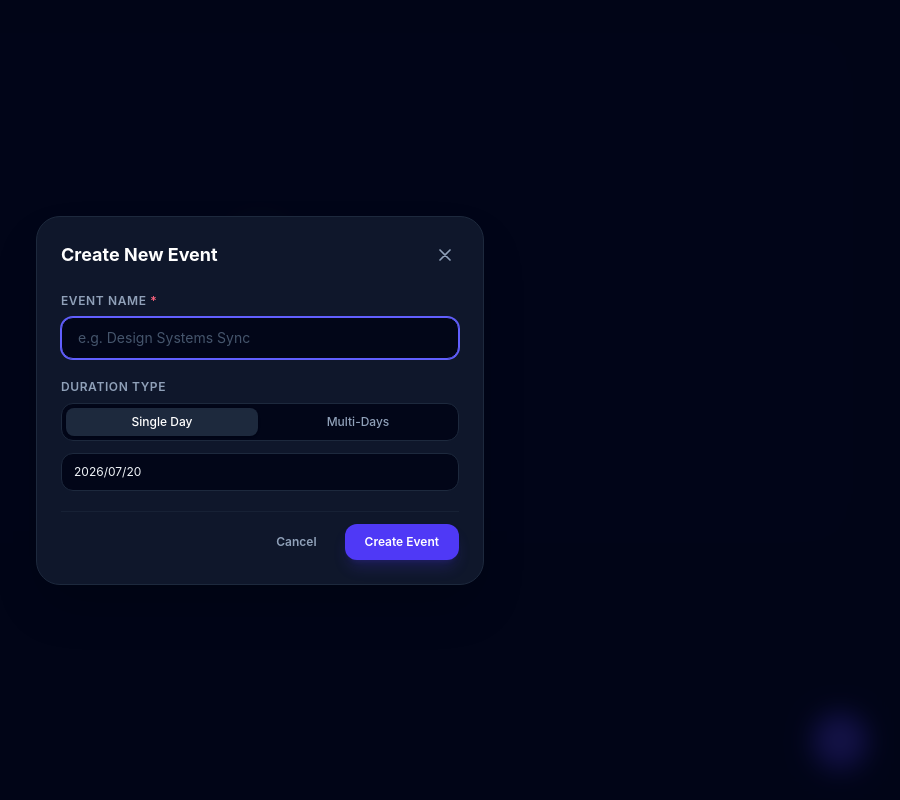
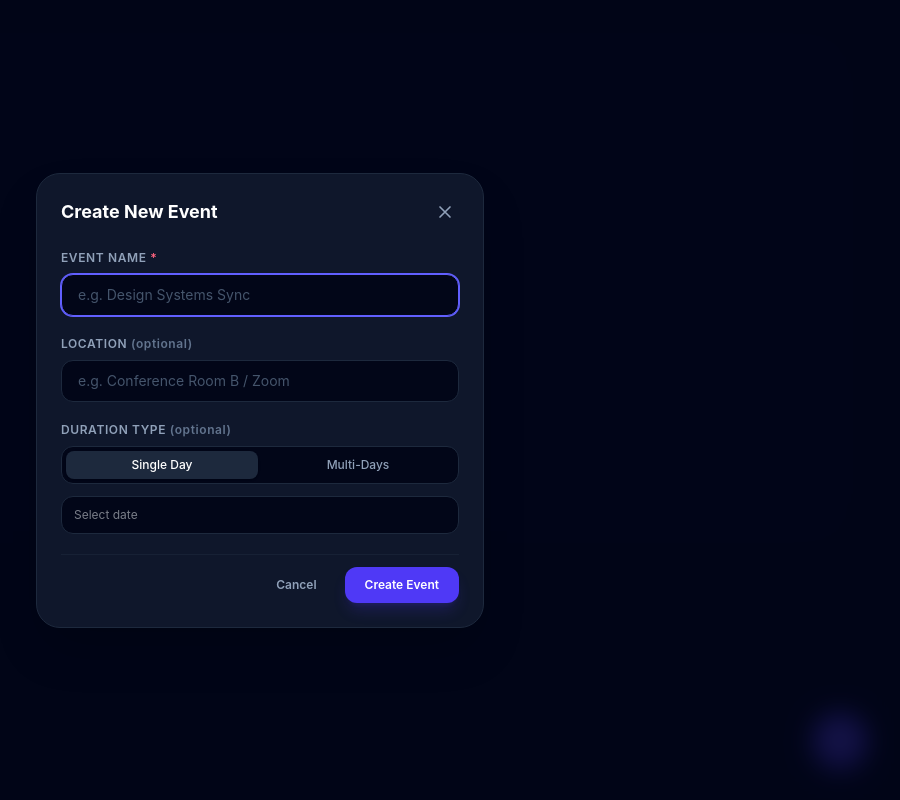
Before and after one commit to Minazuki-Labs/planno, a React (Vite) app: page / in a window 1280 px wide. Both pictures are taken after a click on the button "Create Event". Shown: the whole page, without its empty margins (380-1280 px from the left). Built offline with nearby package versions, Linux system fonts and the light colour scheme.

Commit message:
Add location field to event

```diff
--- a/src/components/events/CreateEventModal.tsx
+++ b/src/components/events/CreateEventModal.tsx
@@ -21,19 +21,20 @@ const formatDateToYMD = (date: Date | null): string => {
 
 export const CreateEventModal = ({ isOpen, onClose, onCreate }: CreateEventModalProps) => {
   const [eventName, setEventName] = useState("");
+  const [location, setLocation] = useState("");
   const [isRange, setIsRange] = useState(false);
-  const [startDate, setStartDate] = useState<Date | null>(new Date());
-  const [endDate, setEndDate] = useState<Date | null>(new Date());
+  const [startDate, setStartDate] = useState<Date | null>(null);
+  const [endDate, setEndDate] = useState<Date | null>(null);
   const [error, setError] = useState("");
 
   const nameInputRef = useRef<HTMLInputElement>(null);
 
   const resetForm = () => {
-    const today = new Date();
     setEventName("");
+    setLocation("");
     setIsRange(false);
-    setStartDate(today);
-    setEndDate(today);
+    setStartDate(null);
+    setEndDate(null);
     setError("");
   };
 
@@ -70,17 +71,16 @@ export const CreateEventModal = ({ isOpen, onClose, onCreate }: CreateEventModal
       return;
     }
 
-    if (!startDate) {
-      setError("Please select a start date.");
-      return;
-    }
+    let formattedEventDate = "To Be Confirm";
 
-    const startFormatted = formatDateToYMD(startDate);
-    let formattedEventDate = formatToYMD(startFormatted);
+    if (startDate) {
+      const startFormatted = formatDateToYMD(startDate);
+      formattedEventDate = formatToYMD(startFormatted);
 
-    if (isRange && endDate) {
-      const endFormatted = formatDateToYMD(endDate);
-      formattedEventDate = `${formatToYMD(startFormatted)} - ${formatToYMD(endFormatted)}`;
+      if (isRange && endDate) {
+        const endFormatted = formatDateToYMD(endDate);
+        formattedEventDate = `${formatToYMD(startFormatted)} - ${formatToYMD(endFormatted)}`;
+      }
     }
 
     const newEvent: EventItem = {
@@ -88,6 +88,7 @@ export const CreateEventModal = ({ isOpen, onClose, onCreate }: CreateEventModal
       name: eventName.trim(),
       eventDate: formattedEventDate,
       lastEdited: formatToYMDHM(new Date()),
+      ...(location.trim() && { location: location.trim() }),
     };
 
     onCreate(newEvent);
@@ -146,9 +147,23 @@ export const CreateEventModal = ({ isOpen, onClose, onCreate }: CreateEventModal
           </div>
 
           <div>
+            <label htmlFor="event-location" className="block text-xs font-semibold uppercase tracking-wider text-slate-400 mb-2">
+              Location <span className="text-slate-500 lowercase">(optional)</span>
+            </label>
+            <input
+              id="event-location"
+              type="text"
+              placeholder="e.g. Conference Room B / Zoom"
+              value={location}
+              onChange={(e) => setLocation(e.target.value)}
+              className="w-full bg-slate-950 border border-slate-800 focus:border-indigo-500 focus:ring-1 focus:ring-indigo-500 rounded-xl px-4 py-2.5 text-sm text-slate-100 placeholder:text-slate-600 outline-none transition-all"
+            />
+          </div>
+
+          <div>
             <div className="flex items-center justify-between mb-2">
               <label className="block text-xs font-semibold uppercase tracking-wider text-slate-400">
-                Duration Type
+                Duration Type <span className="text-slate-500 lowercase">(optional)</span>
               </label>
             </div>
 
@@ -188,6 +203,8 @@ export const CreateEventModal = ({ isOpen, onClose, onCreate }: CreateEventModal
                     selected={startDate}
                     onChange={handleStartDateChange}
                     minDate={new Date()}
+                    isClearable
+                    placeholderText="Select date"
                     dateFormat="yyyy/MM/dd"
                     className={inputStyles}
                     wrapperClassName="w-full"
@@ -202,6 +219,8 @@ export const CreateEventModal = ({ isOpen, onClose, onCreate }: CreateEventModal
                     selected={endDate}
                     onChange={setEndDate}
                     minDate={startDate || new Date()}
+                    isClearable
+                    placeholderText="Select date"
                     dateFormat="yyyy/MM/dd"
                     className={inputStyles}
                     wrapperClassName="w-full"
@@ -216,6 +235,8 @@ export const CreateEventModal = ({ isOpen, onClose, onCreate }: CreateEventModal
                   selected={startDate}
                   onChange={handleStartDateChange}
                   minDate={startDate || new Date()}
+                  isClearable
+                  placeholderText="Select date"
                   dateFormat="yyyy/MM/dd"
                   className={inputStyles}
                   wrapperClassName="w-full"
--- a/src/components/events/EventCard.tsx
+++ b/src/components/events/EventCard.tsx
@@ -18,6 +18,18 @@ export const EventCard = ({ event, onSelect }: EventCardProps) => {
       </div>
 
       <div className="mt-8 pt-4 border-t border-slate-800/60 text-xs text-slate-400 space-y-2">
+        {event.location && (
+          <div className="flex items-center justify-between">
+            <span className="flex items-center gap-1.5 text-slate-400">
+              <svg className="w-3.5 h-3.5 text-slate-500" fill="none" viewBox="0 0 24 24" stroke="currentColor">
+                <path strokeLinecap="round" strokeLinejoin="round" strokeWidth={2} d="M17.657 16.657L13.414 20.9a1.998 1.998 0 01-2.827 0l-4.244-4.243a8 8 0 1111.314 0z" />
+                <path strokeLinecap="round" strokeLinejoin="round" strokeWidth={2} d="M15 11a3 3 0 11-6 0 3 3 0 016 0z" />
+              </svg>
+              Location
+            </span>
+            <span className="text-slate-200 font-medium truncate max-w-[160px]">{event.location}</span>
+          </div>
+        )}
         <div className="flex items-center justify-between">
           <span className="flex items-center gap-1.5 text-slate-400">
             <svg className="w-3.5 h-3.5 text-slate-500" fill="none" viewBox="0 0 24 24" stroke="currentColor">
--- a/src/types/event.ts
+++ b/src/types/event.ts
@@ -3,4 +3,5 @@ export interface EventItem {
   name: string;
   eventDate: string;
   lastEdited: string;
+  location?: string;
 }
```
